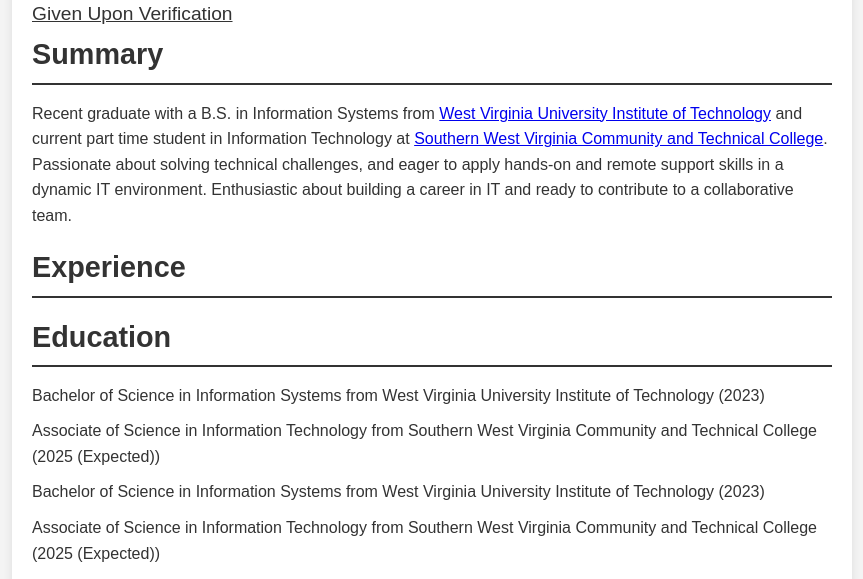
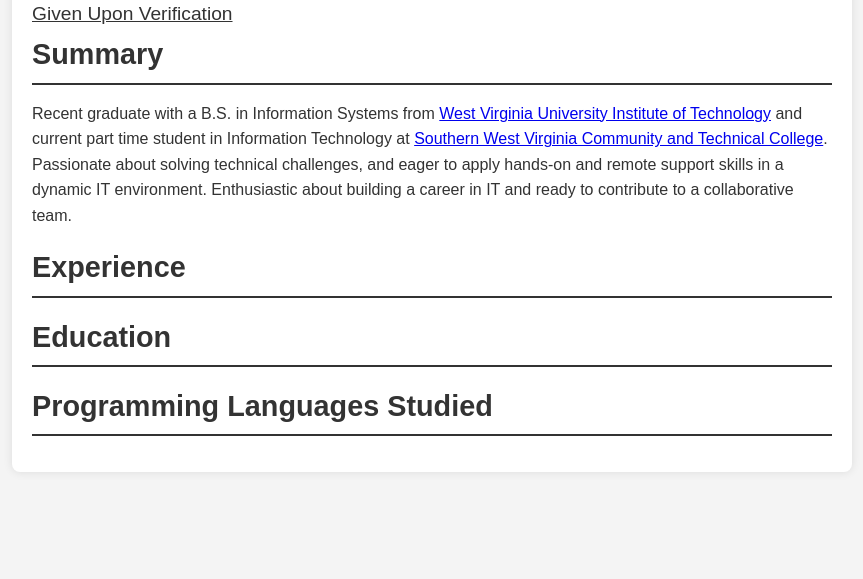
Before and after one commit to reedus1/reedus1.github.io, a plain HTML site: page docs/index.html in a window 1280 px wide. Shown: the part 139-718 px from the top of the page, without its empty margins (208-1071 px from the left). Drawn offline with Linux system fonts and the light colour scheme.

Commit message:
Update v0.1

```diff
--- a/docs/index.html
+++ b/docs/index.html
@@ -42,7 +42,5 @@
                     <ul id="skills"></ul>
             </div>
         </div>
-
-        <script src="./js/load.js"></script>
     </body>
 </html>
```
